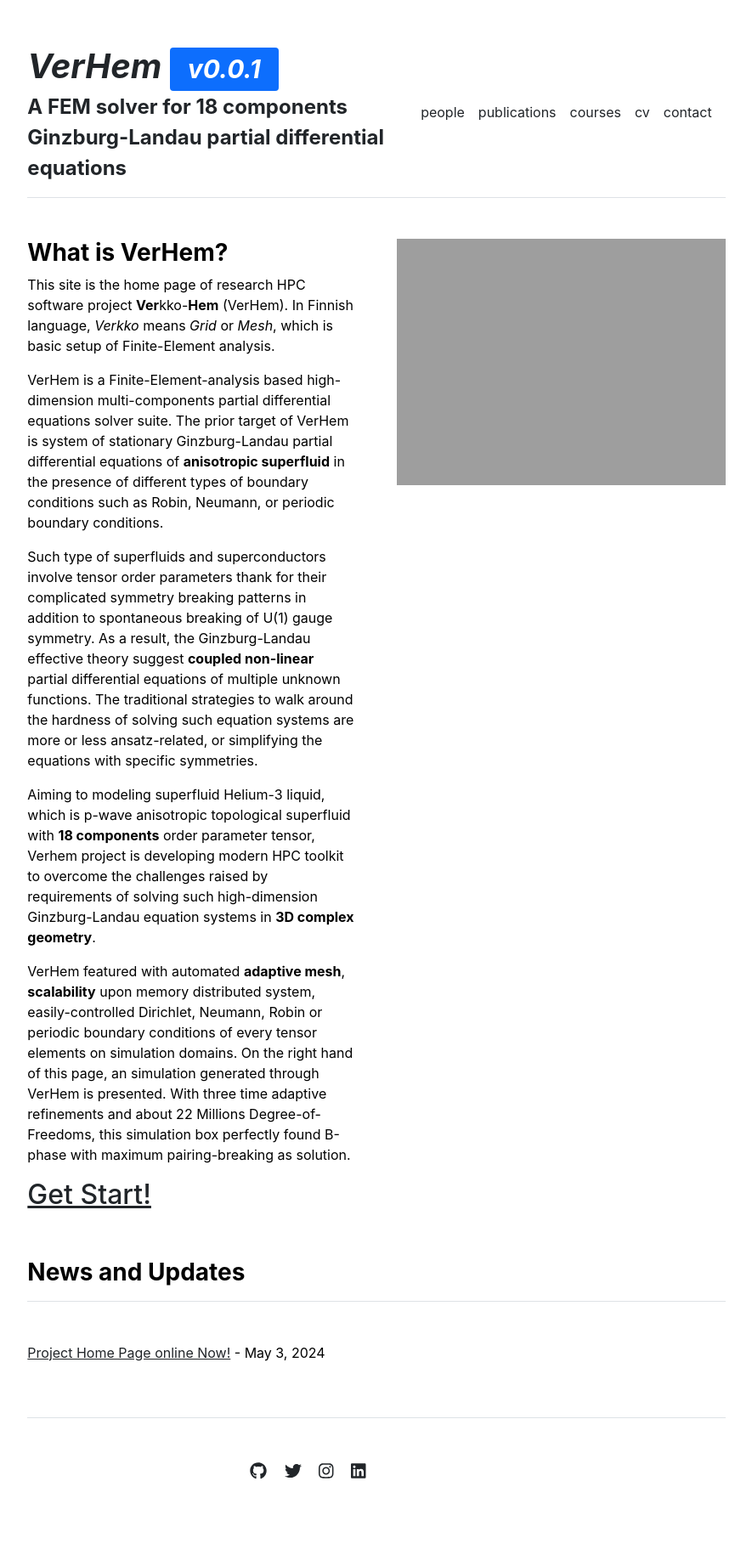
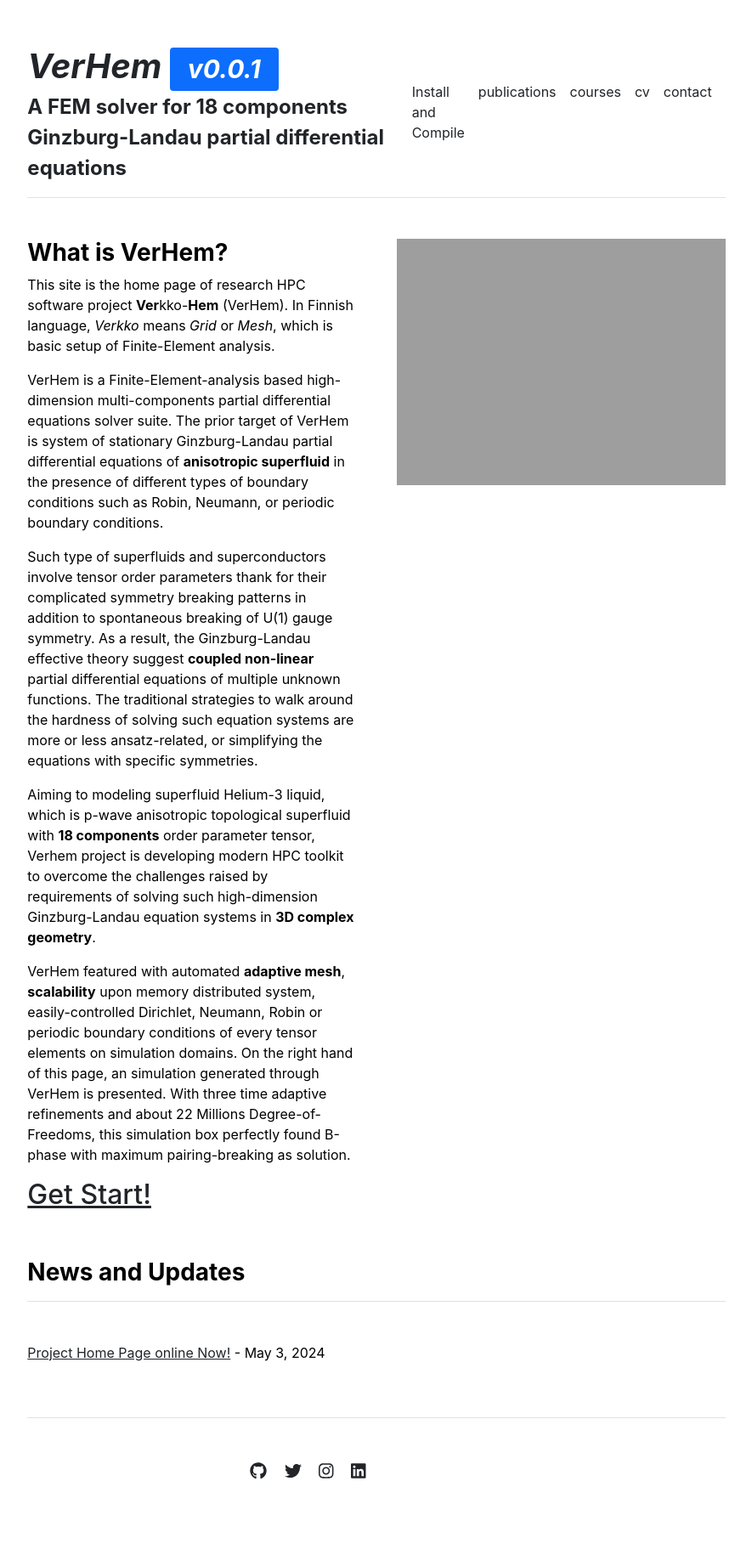
Before and after one commit to VerHem/VerHem.github.io, a Jekyll site: the page built from index.md, in a window 1280 px wide. Shown: the whole page at 85% size, without its empty margins (197-1082 px from the left). Built offline with Jekyll 4.4.1, drawn with Linux system fonts in a browser that asks for light colours.

Commit message:
modify _data/settings.yml for header titles

```diff
--- a/_data/settings.yml
+++ b/_data/settings.yml
@@ -1,5 +1,5 @@
 menu:
-- {name: 'people', url: '/people'}
+- {name: 'Install and Compile', url: '/install_and_compile'}
 - {name: 'publications', url: '/publications'}
 - {name: 'courses', url: '/courses'}
 - {name: 'cv', url: '/cv'}
```
